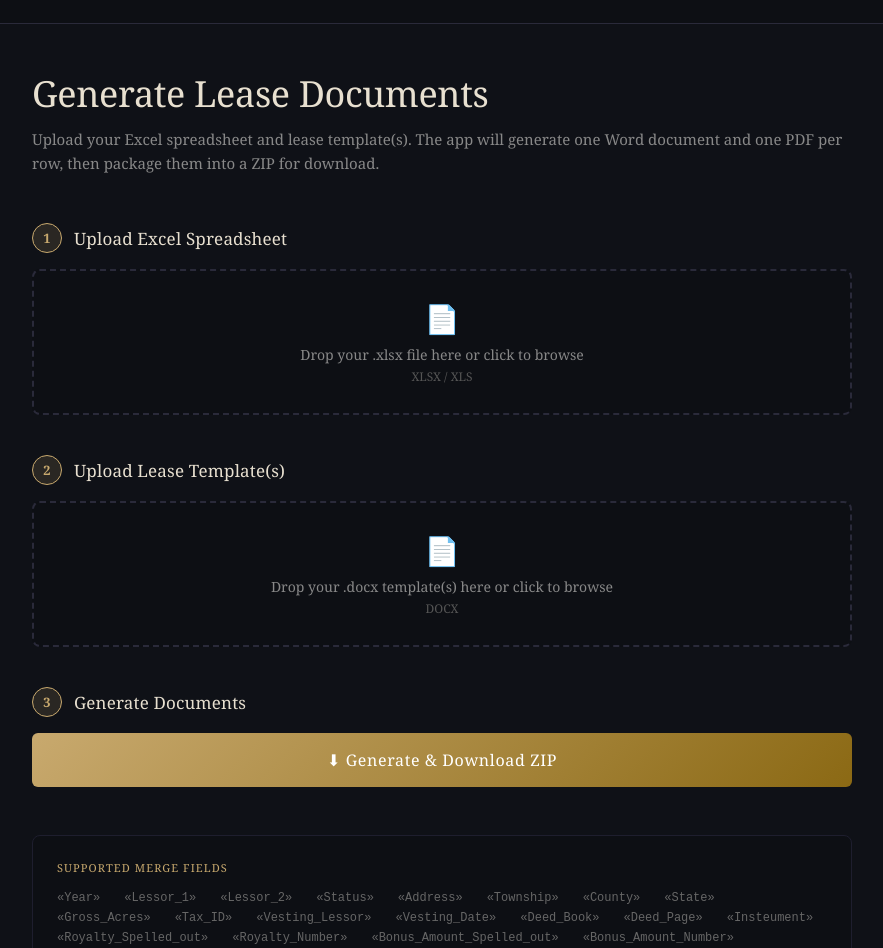
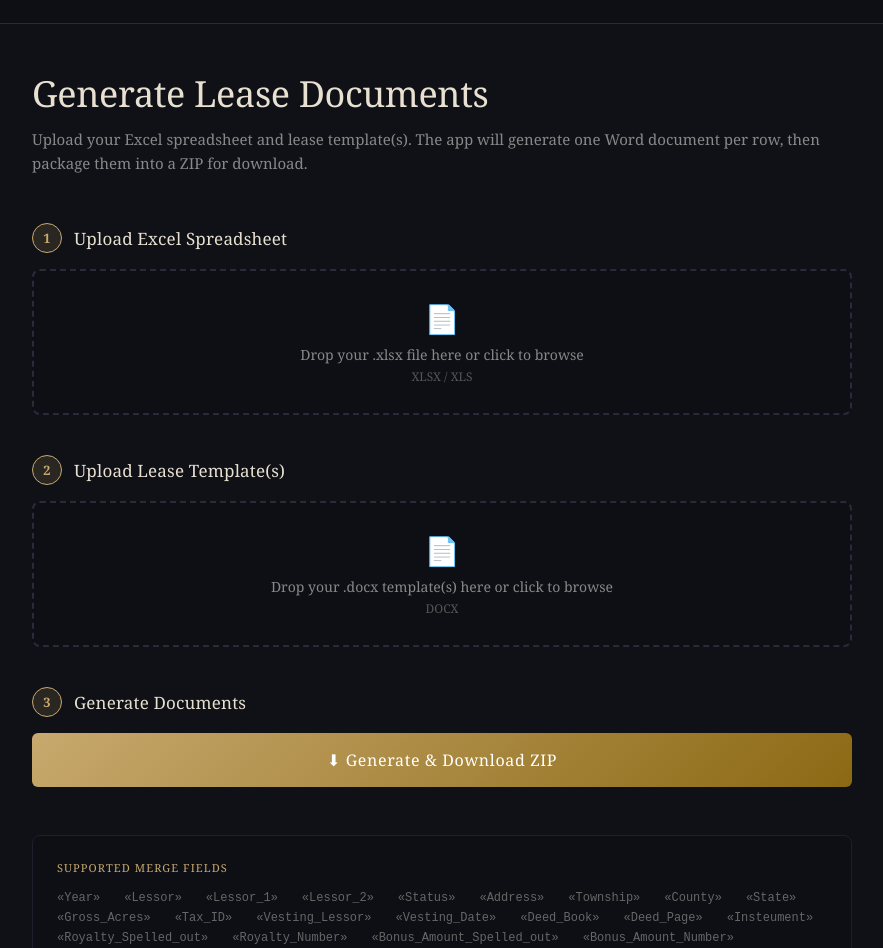
Before and after one commit to BOPABSTRACT/lease-doc-generator, a Next.js app: page / in a window 1280 px wide. Shown: the part 64-1012 px from the top of the page, without its empty margins (198-1081 px from the left). Built offline with nearby package versions, Linux system fonts and the light colour scheme.

Commit message:
Update page.tsx

```diff
--- a/app/page.tsx
+++ b/app/page.tsx
@@ -111,7 +111,7 @@ export default function Home() {
           </h1>
           <p style={{ color: '#888', fontSize: 15, margin: 0, lineHeight: 1.6 }}>
             Upload your Excel spreadsheet and lease template(s). The app will generate
-            one Word document and one PDF per row, then package them into a ZIP for download.
+            one Word document per row, then package them into a ZIP for download.
           </p>
         </div>
 
@@ -228,7 +228,7 @@ export default function Home() {
           </div>
           <div style={{ display: 'flex', flexWrap: 'wrap', gap: '6px 24px' }}>
             {[
-              '«Year»','«Lessor_1»','«Lessor_2»','«Status»','«Address»',
+              '«Year»','«Lessor»','«Lessor_1»','«Lessor_2»','«Status»','«Address»',
               '«Township»','«County»','«State»','«Gross_Acres»','«Tax_ID»',
               '«Vesting_Lessor»','«Vesting_Date»','«Deed_Book»','«Deed_Page»',
               '«Insteument»','«Royalty_Spelled_out»','«Royalty_Number»',
```
